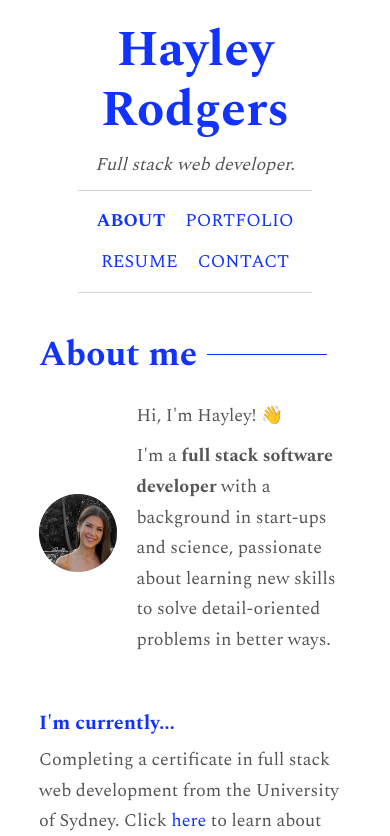
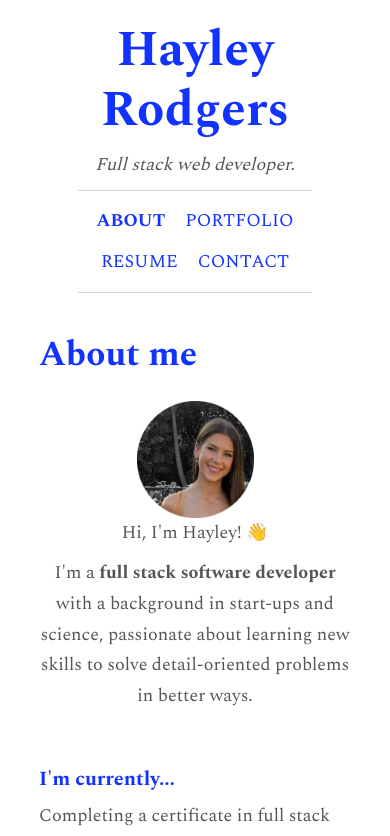
Before and after one commit to hayleyarodgers/portfolio, a React (Create React App) app: page / in a window 390 px wide. Shown: the top 836 px of the page. Built offline with nearby package versions, Linux system fonts and the light colour scheme.

Commit message:
Improve mobile view

```diff
--- a/src/styles/about.css
+++ b/src/styles/about.css
@@ -7,3 +7,14 @@
 #profile-icon img {
   max-width: 80%;
 }
+
+@media screen and (max-width: 576px) {
+  #about {
+    flex-direction: column;
+    text-align: center;
+  }
+
+  #profile-icon img {
+    max-width: 30vw;
+  }
+}
--- a/src/styles/contact.css
+++ b/src/styles/contact.css
@@ -40,3 +40,13 @@
 .overlay:hover {
   opacity: 0;
 }
+
+@media screen and (max-width: 576px) {
+  .contact h2::before {
+    display: none;
+  }
+
+  .large-contact-bar {
+    display: none;
+  }
+}
--- a/src/styles/index.css
+++ b/src/styles/index.css
@@ -109,3 +109,9 @@ h1:hover {
 .form-control {
   font-size: 1.8rem;
 }
+
+@media screen and (max-width: 576px) {
+  h2::after {
+    display: none;
+  }
+}
```
